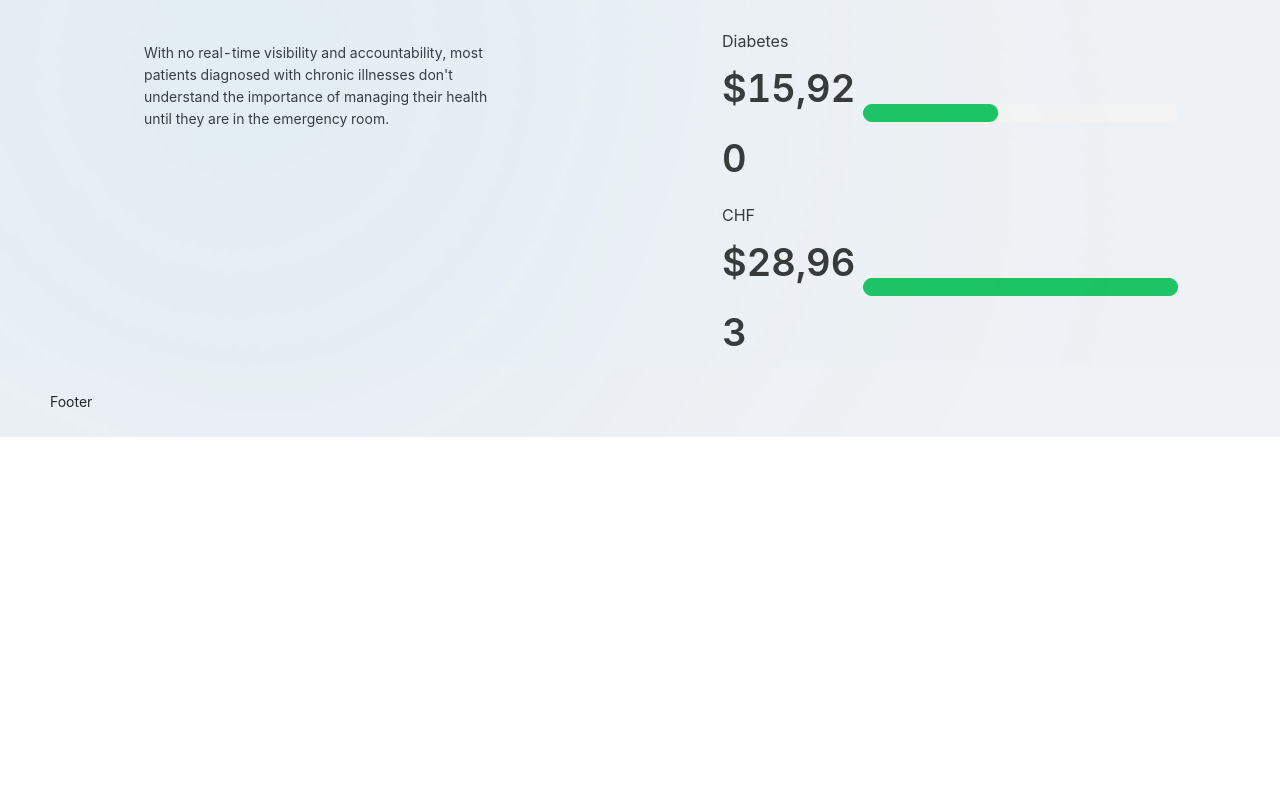
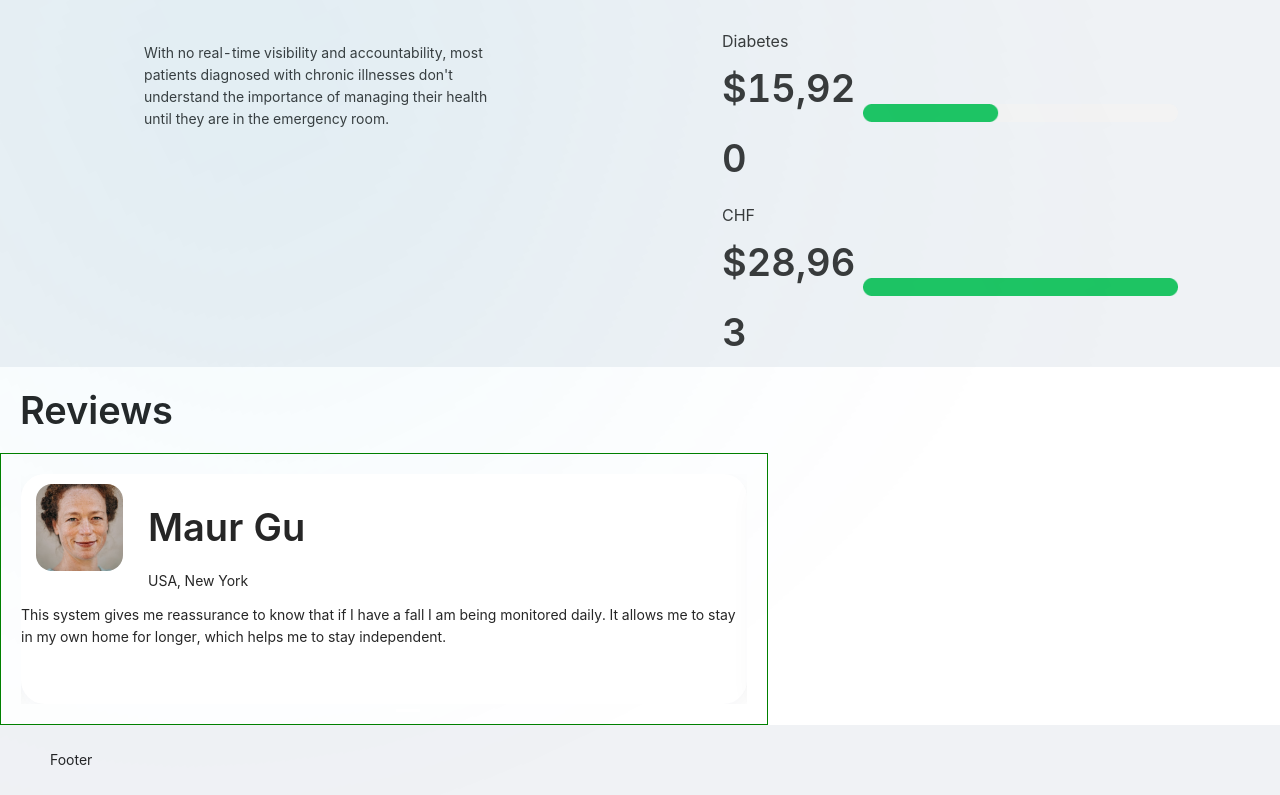
Before and after one commit to zagliadov/health, a React (Create React App) app: page / in a window 1280 px wide. Shown: the part 4764-5559 px from the top of the page. Before the commit the page ends 5201 px from the top, so only its background shows below. Built offline with nearby package versions, Linux system fonts and the light colour scheme.

Commit message:
reviews component started

```diff
--- a/src/components/App/App.tsx
+++ b/src/components/App/App.tsx
@@ -12,6 +12,7 @@ import { MedicalSupport } from '../MedicalSupport/MedicalSupport';
 import { Benefits } from "../Benefits/Benefits";
 import { RisksReduction } from "../RisksReduction/RisksReduction";
 import { SaveMoney } from '../SaveMoney/SaveMoney';
+import { Reviews } from '../Reviews/Reviews';
 
 const { Header, Footer, Content } = Layout;
 
@@ -56,6 +57,7 @@ export const App: FC = () => {
             <Benefits />
             <RisksReduction />
             <SaveMoney />
+            <Reviews />
           </>
 
 
--- /dev/null
+++ b/src/components/Reviews/Reviews.tsx
@@ -0,0 +1,131 @@
+import { FC } from "react";
+import styled from "styled-components";
+import { Carousel, Typography } from "antd";
+import firstRev from "../../img/reviews/firstRev.png";
+import secondRev from "../../img/reviews/secondRev.png";
+
+const { Title, Text } = Typography;
+
+const Wrapper = styled.div`
+  display: flex;
+  flex-direction: column;
+  @media (min-width: 768px) {
+  }
+`;
+
+const ReviewsTitle = styled(Title)`
+  padding-left: 20px;
+  padding-top: 20px;
+`;
+
+const CarouselWrapper = styled(Carousel)`
+  display: flex;
+  position: relative;
+  z-index: 1;
+  padding: 20px;
+  border: 1px solid red;
+  @media (min-width: 768px) {
+    border: 1px solid green;
+    width: 60%;
+  }
+`;
+
+const CarouselItem = styled.div`
+  box-shadow: 4px 8px 24px rgba(11, 16, 65, 0.04);
+  width: 90%;
+  border-radius: 24px;
+  padding-top: 30px;
+  height: 230px;
+  background: #ffffff;
+`;
+
+const CarouselItemHeader = styled.div`
+  display: flex;
+  height: 50%;
+`;
+
+const CarouselItemBody = styled.div`
+  height: 50%;
+`;
+
+interface IImage {
+  img: string;
+}
+const Avatar = styled.div<IImage>`
+  position: relative;
+  top: -20px;
+  left: 15px;
+  z-index: 2;
+  width: 87px;
+  height: 87px;
+  background: url(${({ img }) => img && img});
+  background-position: center center;
+  background-size: contain;
+  border-radius: 16px;
+`;
+
+const InfoWrapper = styled.div`
+  display: flex;
+  flex-direction: column;
+  padding-left: 40px;
+`;
+
+export const Reviews: FC = () => {
+  return (
+    <Wrapper>
+      <ReviewsTitle>Reviews</ReviewsTitle>
+      <CarouselWrapper autoplay>
+        <CarouselItem>
+          <CarouselItemHeader>
+            <Avatar img={firstRev} />
+            <InfoWrapper>
+              <Title>Klarck Beitern</Title>
+              <Text>USA, New York</Text>
+            </InfoWrapper>
+          </CarouselItemHeader>
+          <CarouselItemBody>
+            <Text>
+              This system gives me reassurance to know that if I have a fall I
+              am being monitored daily. It allows me to stay in my own home for
+              longer, which helps me to stay independent.
+            </Text>
+          </CarouselItemBody>
+        </CarouselItem>
+
+        <CarouselItem>
+          <CarouselItemHeader>
+            <Avatar img={secondRev} />
+            <InfoWrapper>
+              <Title>Maurisa Gui</Title>
+              <Text>USA, New York</Text>
+            </InfoWrapper>
+          </CarouselItemHeader>
+          <CarouselItemBody>
+            <Text>
+              This system gives me reassurance to know that if I have a fall I
+              am being monitored daily. It allows me to stay in my own home for
+              longer, which helps me to stay independent.
+            </Text>
+          </CarouselItemBody>
+        </CarouselItem>
+
+        <CarouselItem>
+          <CarouselItemHeader>
+            <Avatar img={secondRev} />
+            <InfoWrapper>
+              <Title>Maur Gu</Title>
+              <Text>USA, New York</Text>
+            </InfoWrapper>
+          </CarouselItemHeader>
+          <CarouselItemBody>
+            <Text>
+              This system gives me reassurance to know that if I have a fall I
+              am being monitored daily. It allows me to stay in my own home for
+              longer, which helps me to stay independent.
+            </Text>
+          </CarouselItemBody>
+        </CarouselItem>
+      </CarouselWrapper>
+    </Wrapper>
+  );
+};
```
Also changed, not shown: src/img/reviews/firstRev.png (added), src/img/reviews/secondRev.png (added).
